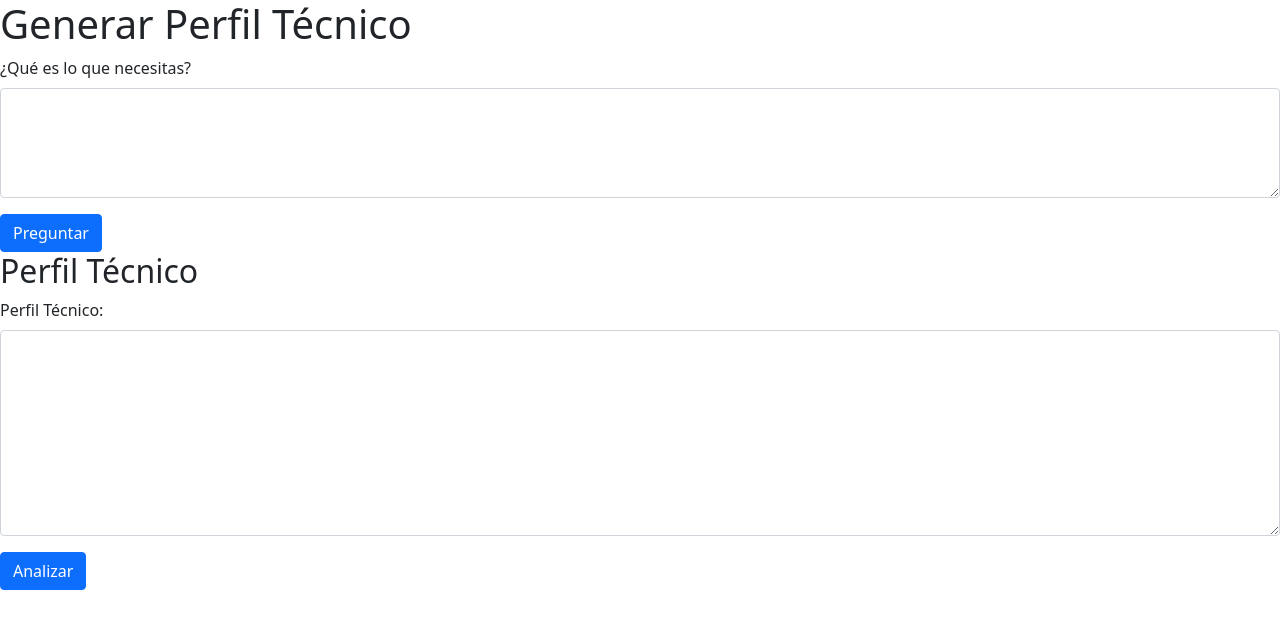
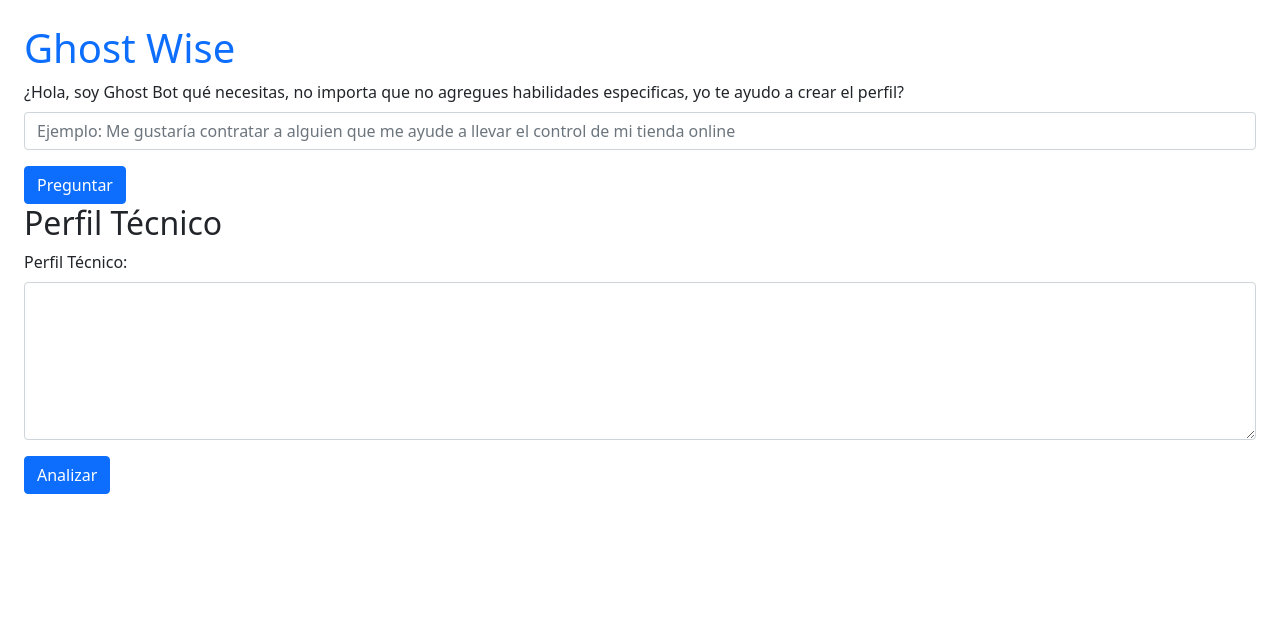
Before and after one commit to AlanCienega/ghost-wise, a Flask app: page / in a window 1280 px wide. Shown: the top 629 px of the page. Run offline with Flask 3, Linux system fonts and the light colour scheme.

Commit message:
style(Index): form

```diff
--- a/templates/index.html
+++ b/templates/index.html
@@ -3,7 +3,7 @@
   <head>
     <meta charset="UTF-8" />
     <meta name="viewport" content="width=device-width, initial-scale=1.0" />
-    <title>Job Matcher</title>
+    <title>Ghost Wise</title>
     <link
       href="https://cdn.jsdelivr.net/npm/bootstrap@5.0.2/dist/css/bootstrap.min.css"
       rel="stylesheet"
@@ -11,12 +11,12 @@
       crossorigin="anonymous"
     />
   </head>
-<body>
-    <h1>Generar Perfil Técnico</h1>
+<body class="p-4">
+    <h1 class="text-primary">Ghost Wise</h1>
     <form id="question-form" action="/get_profile" method="post">
         <div class="mb-3">
-            <label for="question" class="form-label">¿Qué es lo que necesitas?</label>
-            <textarea class="form-control" id="question" name="question" rows="4" required></textarea>
+            <label for="question" class="form-label">¿Hola, soy Ghost Bot qué necesitas, no importa que no agregues habilidades especificas, yo te ayudo a crear el perfil?</label>
+            <input type="text" class="form-control" id="question" name="question" placeholder="Ejemplo: Me gustaría contratar a alguien que me ayude a llevar el control de mi tienda online" required>
         </div>
         <button class="btn btn-primary" type="submit">Preguntar</button>
     </form>
@@ -25,7 +25,7 @@
     <form id="profile-form" action="/submit" method="post">
         <div class="mb-3">
             <label for="profile" class="form-label">Perfil Técnico:</label>
-            <textarea class="form-control" id="profile" name="profile" rows="8" required></textarea>
+            <textarea class="form-control" id="profile" name="profile" rows="6" required></textarea>
         </div>
         <button class="btn btn-primary" type="submit">Analizar</button>
     </form>
```
